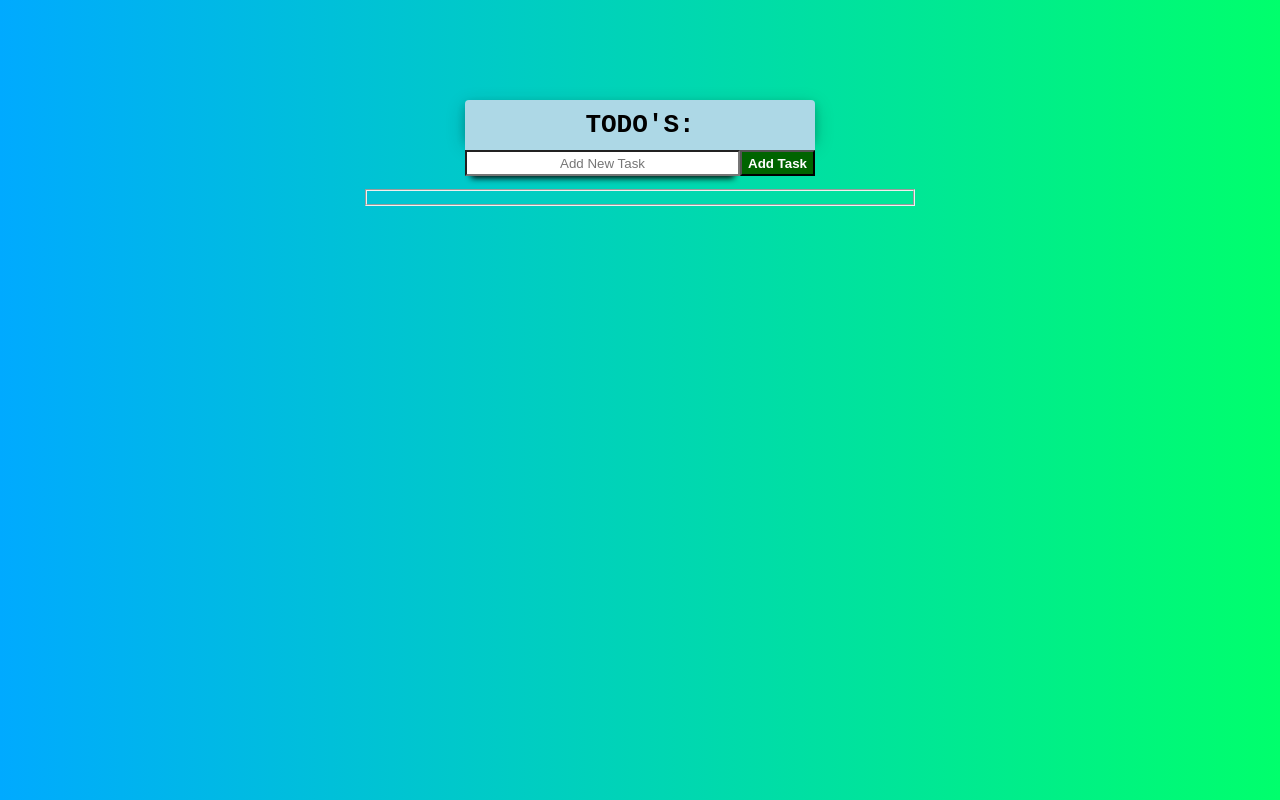
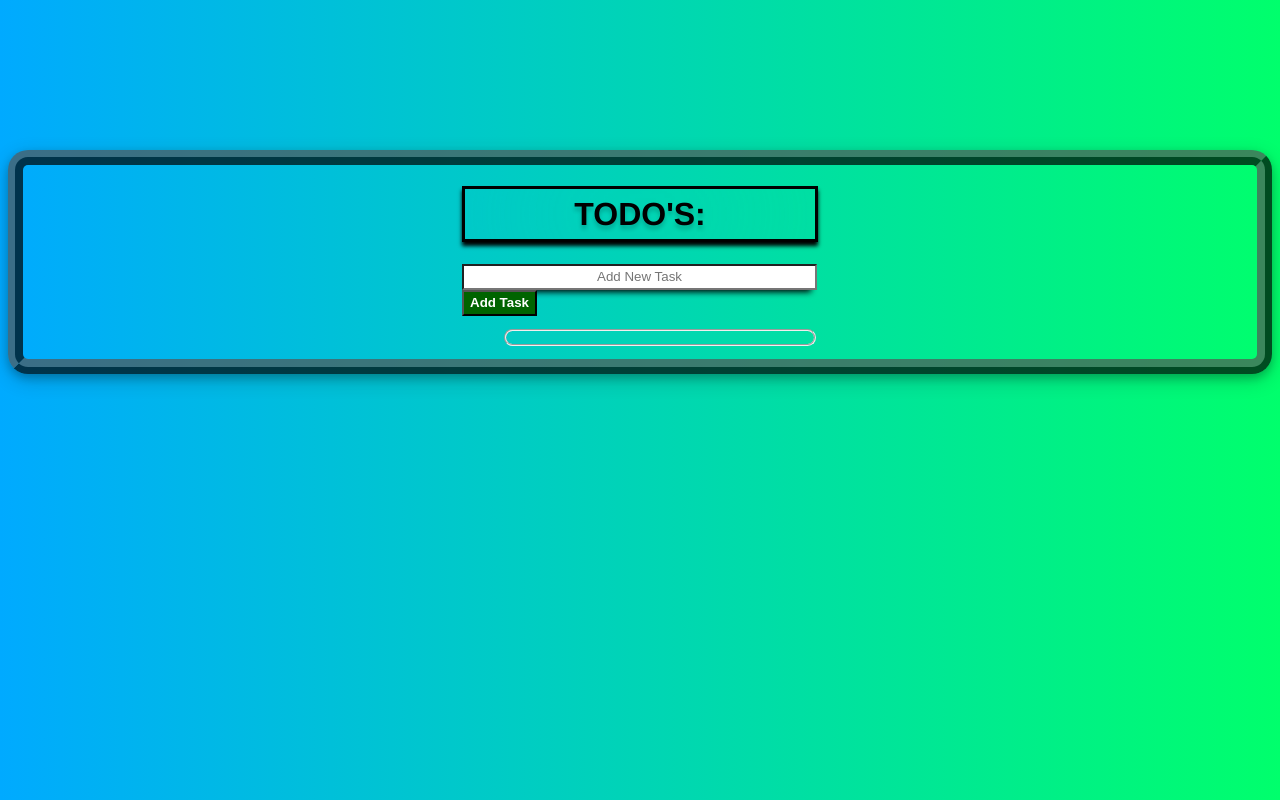
Before and after one commit to felixlutr/TODOS-App, a React (Vite) app: page / in a window 1280 px wide. Built offline with nearby package versions, Linux system fonts and the light colour scheme.

Commit message:
added some css

```diff
--- a/src/App.jsx
+++ b/src/App.jsx
@@ -3,18 +3,16 @@ import uuid from "react-uuid";
 import "./styles.css";
 import Todo from "./Components/Todo";
 
-// [*]go to chrome open http://localhost:5173
-// [*]get example from https://codesandbox.io/p/sandbox/z567lm8wp?file=%2Fsrc%2Fstyles.css%3A74%2C14
-//[]install react icons at home from https://react-icons.github.io/react-icons/
+// [*] http://localhost:5173
 
 // [x]delete button
-// []done checkbox
-// []edit button
-// []sort by date\severity\done or not
-// []prevent from adding empty task
-// []take care of states in css of taskCheckBoxUncomplete\taskCheckBoxComplete
+// [x]done checkbox
+// [x]edit button
+// []sort by date
+// [x]prevent from adding empty task
+// [x]take care of states in css of taskCheckBoxUncomplete\taskCheckBoxComplete
 // []long text task is moving boxes
-// []add some CSS
+// [x]add some CSS
 
 const App = () => {
   const [todos, setTodos] = useState([]);
@@ -22,8 +20,8 @@ const App = () => {
 
   const todoInputRef = useRef();
 
-
-  console.log({ todos });
+  const currentDate = new Date();
+  console.log(currentDate.toLocaleDateString());
 
   const generateTodo = () => {
     if (input?.length < 1) {
@@ -33,7 +31,7 @@ const App = () => {
     }
     setTodos((prev) => [
       ...prev,
-      { id: uuid(), name: input, isChecked: false },
+      { id: uuid(), name: input, isChecked: false , currentDate},
     ]);
     setInput("");
   };
@@ -57,16 +55,18 @@ const App = () => {
   };
 
   const editTodo = (taskId, inputValue) => {
-    setTodos(prev => prev.map(todo => {
-      if(todo.id === taskId) {
+    setTodos((prev) =>
+      prev.map((todo) => {
+        if (todo.id === taskId) {
           return {
             ...todo,
-          name: inputValue
-        }
+            name: inputValue,
+          };
         }
 
         return todo;
-    }))
+      })
+    );
     // setTodos((prev) => [...prev, { id: uuid(), name: input }]);
   };
 
--- a/src/styles.css
+++ b/src/styles.css
@@ -5,14 +5,15 @@ body {
 
 
 .mainBoxBody {
-  width: 350px;
-  background-color: ;
-  border-radius: 4px;
+  align-content: center;
+  align-items: center;
+  justify-content: center;
+  border: 4mm ridge rgba(0, 0, 0, 0.7);
+  /* width: 350px; */
+  border-radius: 20px;
   margin: auto;
-  margin-top: 100px;
-  display: grid;
-  grid-template-columns: repeat(1, 1fr);
-  grid-template-rows: 40px auto;
+  margin-top: 150px;
+  display: flex;
   box-shadow: 0 4px 8px 0 rgba(0, 0, 0, 0.2), 0 6px 20px 0 rgba(0, 0, 0, 0.19);
   font-family: Monospace;
   }
@@ -20,37 +21,44 @@ body {
 
 
 .mainBoxTopic {
+  border-style: solid;
   display: flex;
+  box-shadow: 0 4px 4px 0 black;
   justify-content: center;
   align-items: center;
-  grid-column: 1/-1;
   width: 350px;
   height: 50px;
-  background-color: lightblue;
+  background-color: transparent;
+  backdrop-filter: blur(100px);
   color: black;
-  border-radius: 4px 4px 0 0;
-  margin: auto;
-
+  text-shadow: 0 4px 4px rgba(0, 0, 0, 0.2);
+  font-family: 'Franklin Gothic Medium', 'Arial Narrow', Arial, sans-serif;
 }
 
 .inputTaskBox {
-  display: inline-block;
-  width: 267px;
+  display: flex;
+  width: 347px;
   height: 20px;
   margin-left: 0;
   box-shadow: 0 8px 6px -6px black;
   text-align: center;
+  justify-content: center;
+  align-items: center;
+  align-content: center;
 
 }
 
 .inputTaskButton {
-  display: inline-block;
+  display: flex;
   border: auto;
   text-decoration: none;
   font-weight: bold;
   color: white;
   background-color: darkgreen;
   height: 26px;
+  justify-content: center;
+  align-items: center;
+  align-content: center;
 
 }
 
@@ -70,6 +78,8 @@ body {
   padding: 5px 10px;
   border-radius: 5px;
   transition: all 250ms;
+  backdrop-filter: blur(90px);
+
 }
 
 .content > span, .content > .todo-input {
@@ -84,10 +94,10 @@ body {
 
 
 .fieldTestBox {
+  border-radius: 10px;
   display: flex;
   flex-direction: column;
-  margin-left: -140px;
-  margin-right: -100px;
+
 }
 
 .buttonDelete {
```
Lines whose indentation alone changed are shown as unchanged.
